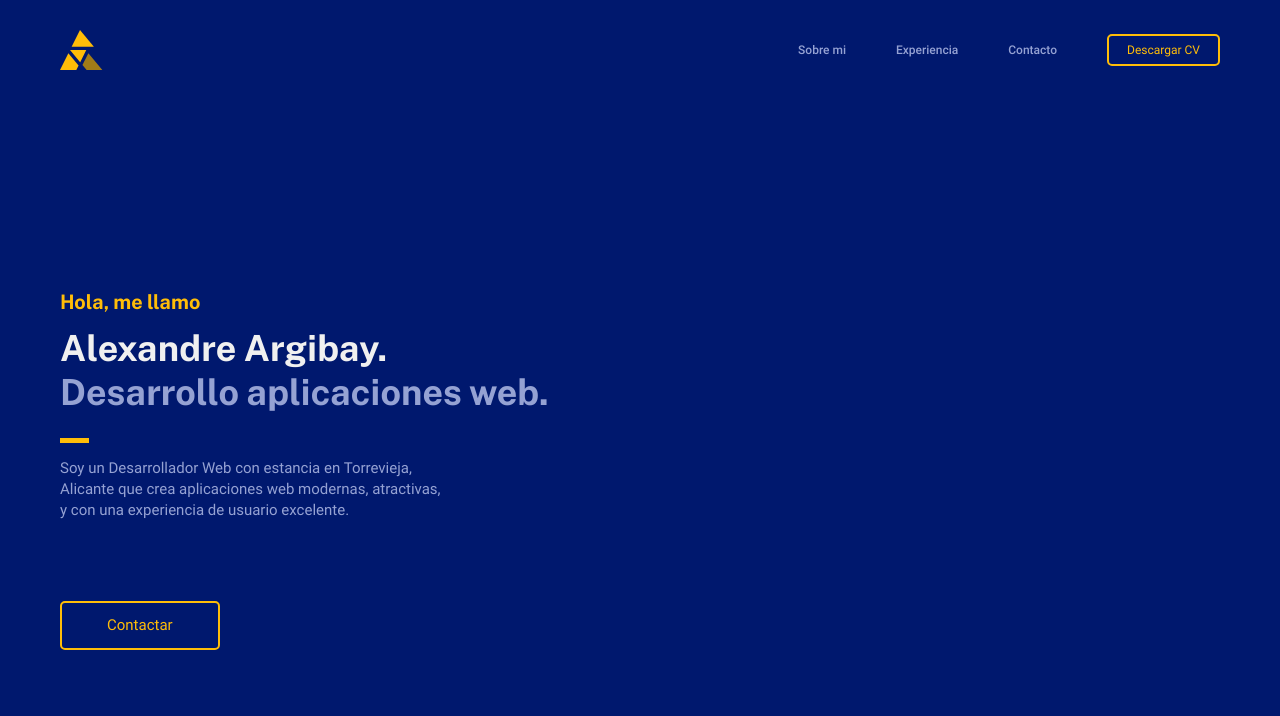
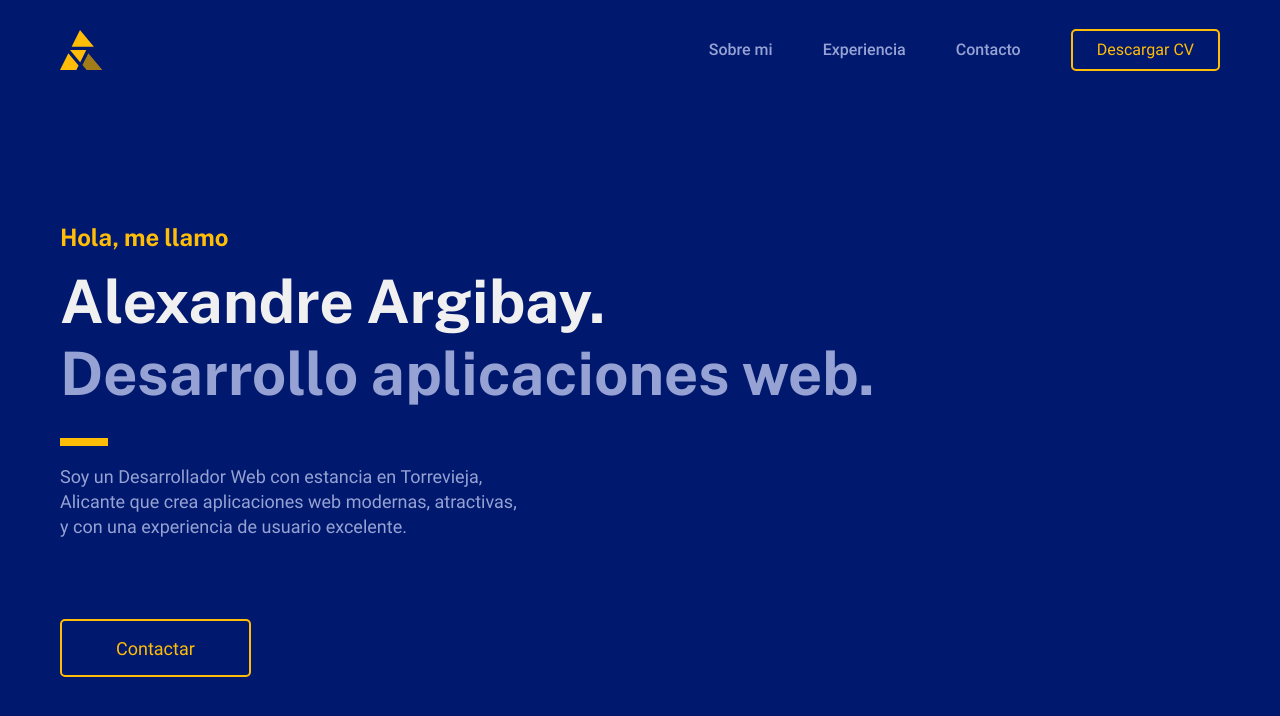
Before and after one commit to alexandreargm/portafolio, a Nuxt app: page / in a window 1280 px wide. Shown: the top 716 px of the page. Built offline with nearby package versions, Linux system fonts and the light colour scheme.

Commit message:
herolanding update

```diff
--- a/assets/css/variables.css
+++ b/assets/css/variables.css
@@ -97,7 +97,16 @@ laptop:           1200px = 75em
 
 /*  TABLET-PORTRAIT 768px  */
 @media (min-width: 48em) {
-
+  :root, [data-theme]  {
+    /* FONT SIZES */
+    --font-size-s: 1.4rem; /* 10px */
+    --font-size-m: 1.6rem;
+    --font-size-l: 1.8rem;
+    --font-size-xl: 2rem;
+    --font-size-h2: 2.4rem;
+    --font-size-h1: 3.6rem;
+    --font-size-title: 6rem;
+  }
 }
 
 /*  TABLET-LANDSCAPE 992px  */
--- a/components/HeroLanding.vue
+++ b/components/HeroLanding.vue
@@ -21,12 +21,15 @@
   </div>
 </template>
 
-<style scoped>
+<style scoped lang="scss">
 /* HeroLanding.vue */
 .herolanding {
   display: flex;
   align-items: center;
   padding-top: 4rem;
+  @media screen and (min-width: 48em){
+    padding-top: 0;
+  }
 }
 .herolanding__hello {
   margin-bottom: 1.2rem;
@@ -41,9 +44,9 @@
     content: " ";
     display: block;
     width: 0.8em;
-    border-bottom: 0.15em solid var(--color-primary);
-    margin-top: 2.5rem;
-    margin-bottom: 1.5rem;
+    border-bottom: 0.14em solid var(--color-primary);
+    margin-top: 0.5em;
+    margin-bottom: 0.3em;
 }
 .herolanding__description {
   max-width: 26em;
```
